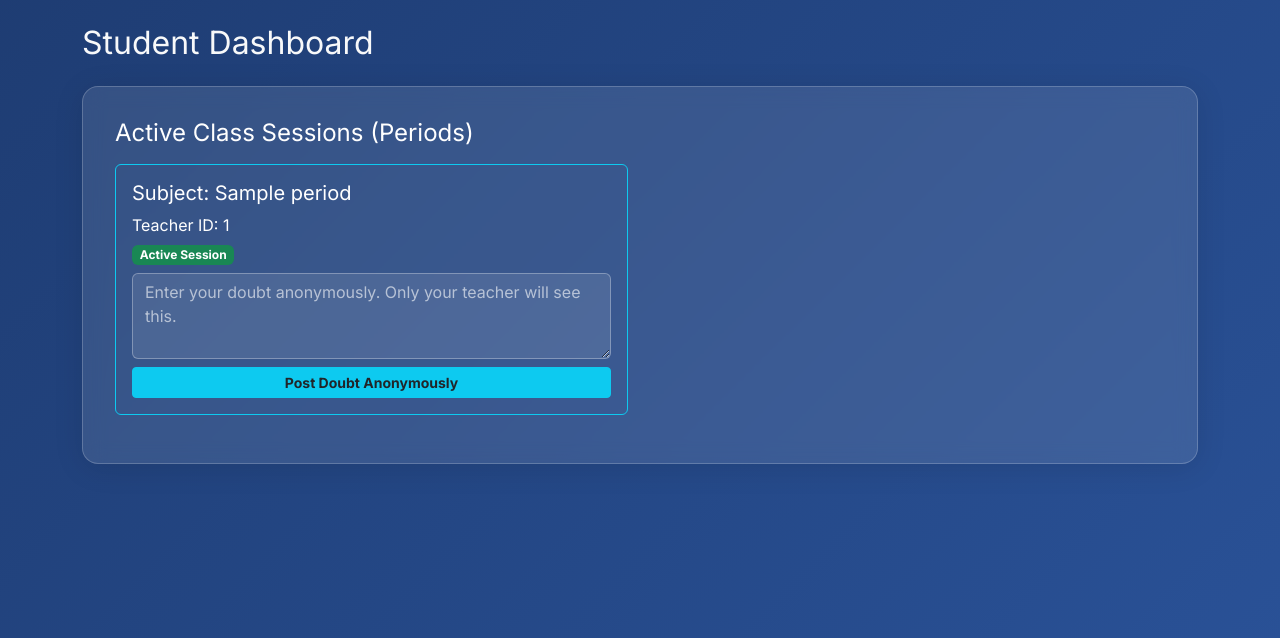
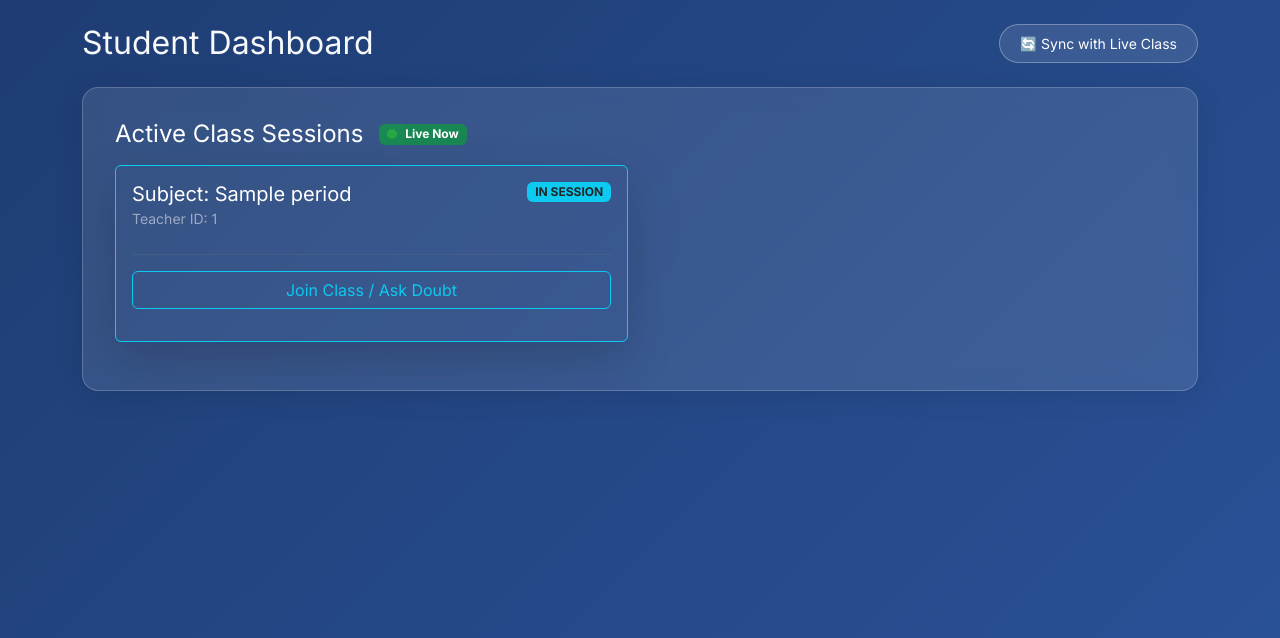
Before and after one commit to gurusanjay2007-droid/silent_class_communication_system, a Flask app: template templates/student_dashboard.html in a window 1280 px wide. Shown: the part 57-695 px from the top of the page. Run offline with Flask 3, Linux system fonts and the light colour scheme; the template is opened without the code that fills it: values that come from a table or form of the project are taken from there, others are empty; tables that the repository leaves empty hold one stand-in row (values such as "Sample post").

Commit message:
Update on 14-04-2026 at 19:13:01.05

```diff
--- a/static/style.css
+++ b/static/style.css
@@ -74,3 +74,52 @@ select.glass-input option {
     padding: 4px 8px;
     border-radius: 12px;
 }
+
+/* Sync Button & Live Indicator */
+.btn-sync {
+    background: rgba(255, 255, 255, 0.1);
+    border: 1px solid rgba(255, 255, 255, 0.3);
+    color: #fff;
+    transition: all 0.3s ease;
+    border-radius: 30px;
+    padding: 8px 20px;
+}
+
+.btn-sync:hover {
+    background: rgba(255, 255, 255, 0.2);
+    border-color: #0dcaf0;
+    color: #0dcaf0;
+    transform: translateY(-2px);
+}
+
+.pulse-live {
+    display: inline-block;
+    width: 10px;
+    height: 10px;
+    background-color: #28a745;
+    border-radius: 50%;
+    margin-right: 8px;
+    box-shadow: 0 0 0 rgba(40, 167, 69, 0.4);
+    animation: pulse 1.5s infinite;
+}
+
+@keyframes pulse {
+    0% {
+        box-shadow: 0 0 0 0 rgba(40, 167, 69, 0.4);
+    }
+    70% {
+        box-shadow: 0 0 0 10px rgba(40, 167, 69, 0);
+    }
+    100% {
+        box-shadow: 0 0 0 0 rgba(40, 167, 69, 0);
+    }
+}
+
+.sync-spinning {
+    animation: spin 1s linear infinite;
+}
+
+@keyframes spin {
+    from { transform: rotate(0deg); }
+    to { transform: rotate(360deg); }
+}
--- a/templates/student_dashboard.html
+++ b/templates/student_dashboard.html
@@ -3,34 +3,93 @@
 {% block content %}
 <div class="row mt-4">
     <div class="col-12">
-        <h2 class="mb-4">Student Dashboard</h2>
+        <div class="d-flex justify-content-between align-items-center mb-4">
+            <h2 class="mb-0">Student Dashboard</h2>
+            <button class="btn btn-sync btn-sm" id="syncBtn" onclick="syncClass()">
+                <span id="syncIcon">🔄</span> Sync with Live Class
+            </button>
+        </div>
+
         <div class="glass-card mb-4">
-            <h4 class="mb-3">Active Class Sessions (Periods)</h4>
+            <div class="d-flex align-items-center mb-3">
+                <h4 class="mb-0">Active Class Sessions</h4>
+                {% if active_periods %}
+                    <span class="ms-3 badge bg-success d-flex align-items-center">
+                        <span class="pulse-live"></span> Live Now
+                    </span>
+                {% endif %}
+            </div>
 
             {% if active_periods %}
                 <div class="row">
                     {% for period in active_periods %}
                     <div class="col-md-6 mb-3">
-                        <div class="card bg-transparent border-info text-white h-100 p-3">
-                            <h5>Subject: {{ period.subject }}</h5>
-                            <p class="mb-1">Teacher ID: {{ period.staff_id }}</p>
-                            <p class="mb-2"><span class="badge bg-success">Active Session</span></p>
+                        <div class="card bg-transparent border-info text-white h-100 p-3 shadow-lg">
+                            <div class="d-flex justify-content-between align-items-start mb-2">
+                                <div>
+                                    <h5 class="mb-0">Subject: {{ period.subject }}</h5>
+                                    <small class="text-white-50">Teacher ID: {{ period.staff_id }}</small>
+                                </div>
+                                <span class="badge bg-info text-dark">IN SESSION</span>
+                            </div>
 
-                            <form method="POST" action="{{ url_for('ask_doubt') }}">
-                                <input type="hidden" name="period_id" value="{{ period.id }}">
-                                <div class="mb-2">
-                                    <textarea name="content" class="form-control glass-input" rows="3" placeholder="Enter your doubt anonymously. Only your teacher will see this." required></textarea>
-                                </div>
-                                <button type="submit" class="btn btn-info text-dark fw-bold btn-sm w-100">Post Doubt Anonymously</button>
-                            </form>
+                            <hr class="border-secondary">
+
+                            <div id="joinArea-{{ period.id }}">
+                                <button class="btn btn-outline-info w-100 mb-3" onclick="toggleDoubtForm('{{ period.id }}')">Join Class / Ask Doubt</button>
+
+                                <form method="POST" action="{{ url_for('ask_doubt') }}" class="doubt-form d-none" id="form-{{ period.id }}">
+                                    <input type="hidden" name="period_id" value="{{ period.id }}">
+                                    <div class="mb-2">
+                                        <textarea name="content" class="form-control glass-input" rows="3" placeholder="Enter your doubt anonymously..." required></textarea>
+                                    </div>
+                                    <div class="d-flex gap-2">
+                                        <button type="submit" class="btn btn-info text-dark fw-bold btn-sm flex-grow-1">Post Doubt</button>
+                                        <button type="button" class="btn btn-outline-light btn-sm" onclick="toggleDoubtForm('{{ period.id }}')">Cancel</button>
+                                    </div>
+                                </form>
+                            </div>
                         </div>
                     </div>
                     {% endfor %}
                 </div>
             {% else %}
-                <p class="text-muted">No active sessions for your class at the moment. Please wait for your instructor to start a session.</p>
+                <p class="text-muted text-center py-5">
+                    No active sessions for your class at the moment.<br>
+                    <small>Click "Sync with Live Class" to check again.</small>
+                </p>
             {% endif %}
         </div>
     </div>
 </div>
+
+<script>
+function syncClass() {
+    const btn = document.getElementById('syncBtn');
+    const icon = document.getElementById('syncIcon');
+
+    // Add spinning animation
+    icon.classList.add('sync-spinning');
+    btn.disabled = true;
+    btn.innerHTML = '<span class="sync-spinning d-inline-block">🔄</span> Syncing...';
+
+    // Simulate sync delay and reload
+    setTimeout(() => {
+        window.location.reload();
+    }, 800);
+}
+
+function toggleDoubtForm(periodId) {
+    const form = document.getElementById('form-' + periodId);
+    const joinBtn = document.querySelector(`#joinArea-${periodId} > button`);
+
+    if (form.classList.contains('d-none')) {
+        form.classList.remove('d-none');
+        joinBtn.classList.add('d-none');
+    } else {
+        form.classList.add('d-none');
+        joinBtn.classList.remove('d-none');
+    }
+}
+</script>
 {% endblock %}
```
